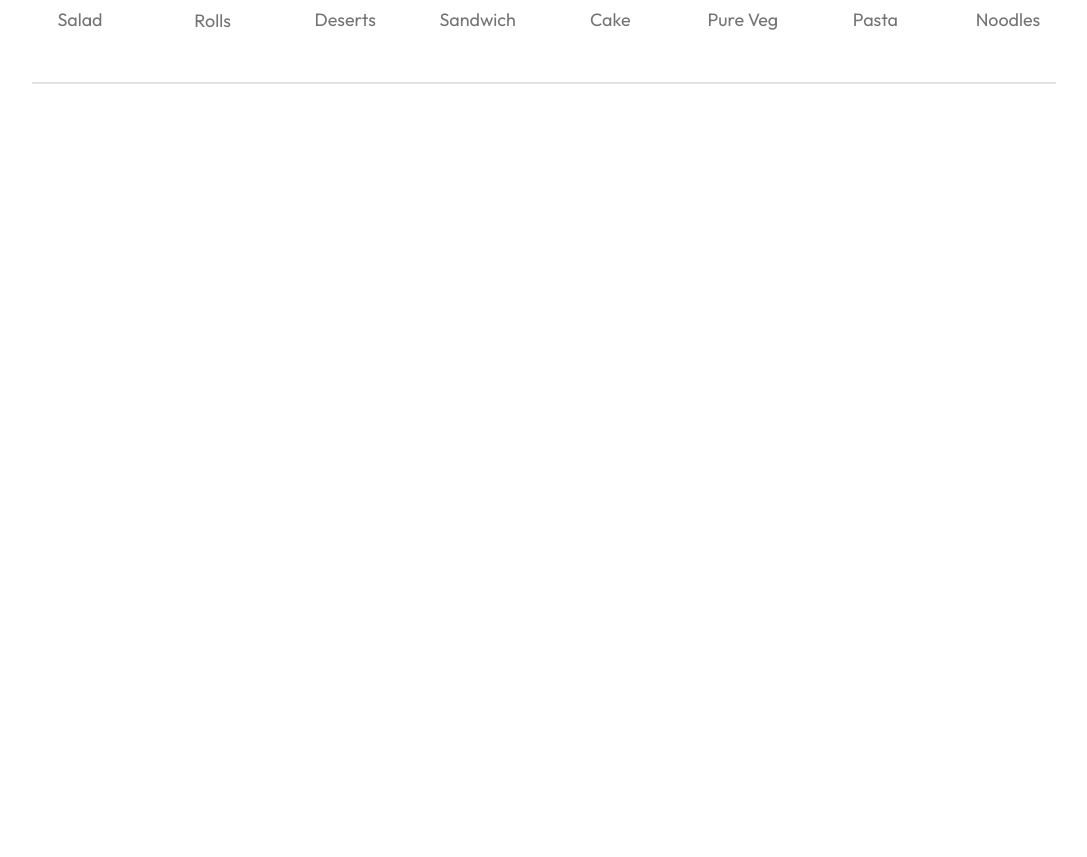
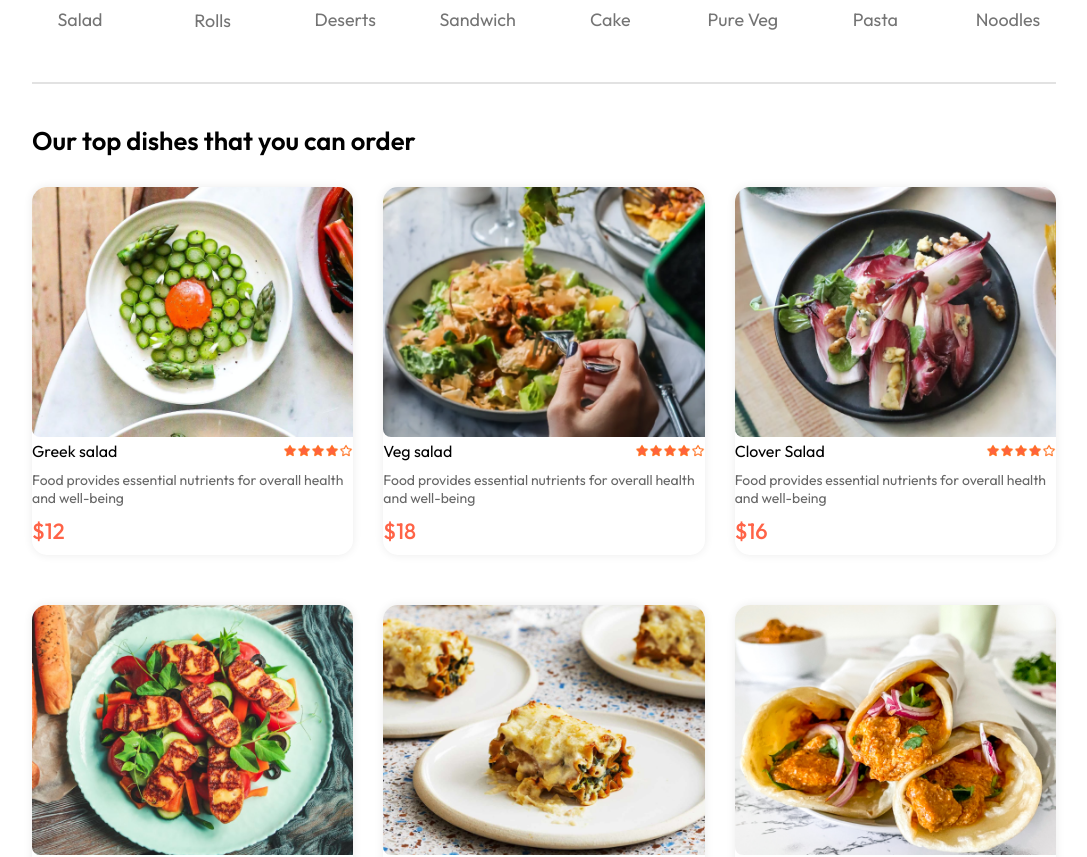
Before and after one commit to habibi-code/Food-Menu, a React (Vite) app in the folder frontend/: page / in a window 1280 px wide. Shown: the part 820-1677 px from the top of the page, without its empty margins (96-1183 px from the left). Before the commit the page ends 914 px from the top, so only its background shows below. Built offline with nearby package versions, Linux system fonts and the light colour scheme.

Commit message:
Add FoodDisplay and FoodItem components with styling; integrate StoreContext

```diff
--- /dev/null
+++ b/frontend/src/components/FoodDisplay/FoodDisplay.css
@@ -0,0 +1,16 @@
+.food-display {
+  margin-top: 30px;
+}
+
+.food-display h2 {
+  font-size: max(2vw, 24px);
+  font-weight: 600;
+}
+
+.food-display-list {
+  display: grid;
+  grid-template-columns: repeat(auto-fill, minmax(240px, 1fr));
+  margin-top: 30px;
+  gap: 30px;
+  row-gap: 50px;
+}
--- /dev/null
+++ b/frontend/src/components/FoodDisplay/FoodDisplay.jsx
@@ -0,0 +1,30 @@
+import React from "react";
+import "./FoodDisplay.css";
+import { useContext } from "react";
+import { StoreContext } from "../../context/StoreContext";
+import FoodItem from "../FoodItem/FoodItem";
+
+const FoodDisplay = () => {
+  const { food_list } = useContext(StoreContext);
+  return (
+    <div className="food-display" id="food-display">
+      <h2>Our top dishes that you can order</h2>
+      <div className="food-display-list">
+        {food_list.map((item, index) => {
+          return (
+            <FoodItem
+              key={index}
+              id={item._id}
+              name={item.name}
+              description={item.description}
+              image={item.image}
+              price={item.price}
+            />
+          );
+        })}
+      </div>
+    </div>
+  );
+};
+
+export default FoodDisplay;
--- /dev/null
+++ b/frontend/src/components/FoodItem/FoodItem.css
@@ -0,0 +1,36 @@
+.food-item {
+  width: 100%;
+  margin: auto;
+  border-radius: 15px;
+  box-shadow: 0px 0px 10px #00000015;
+  transition: 1s;
+  animation: fadeIn 1s;
+}
+
+.food-item-image {
+  width: 100%;
+  border-radius: 15px 15px 0px 8px;
+}
+
+.food-item-name-rating {
+  display: flex;
+  align-items: center;
+  justify-content: space-between;
+  margin-bottom: 10px;
+}
+
+.food-item-name-rating img {
+  width: 70px;
+}
+
+.food-item-desc {
+  color: #676767;
+  font-size: 14px;
+}
+
+.food-item-price {
+  color: tomato;
+  font-weight: 500;
+  font-size: 22px;
+  margin: 10px 0;
+}
--- /dev/null
+++ b/frontend/src/components/FoodItem/FoodItem.jsx
@@ -0,0 +1,23 @@
+import React from "react";
+import "./FoodItem.css";
+import { assets } from "../../assets/assets";
+
+const FoodItem = ({ id, name, price, description, image }) => {
+  return (
+    <div className="food-item">
+      <div className="food-item-img-container">
+        <img src={image} alt="Food-image" className="food-item-image" />
+      </div>
+      <div className="food-item-info">
+        <div className="food-item-name-rating">
+          <p>{name}</p>
+          <img src={assets.rating_starts} alt="" />
+        </div>
+        <p className="food-item-desc">{description}</p>
+        <p className="food-item-price">${price}</p>
+      </div>
+    </div>
+  );
+};
+
+export default FoodItem;
--- /dev/null
+++ b/frontend/src/context/StoreContext.jsx
@@ -0,0 +1,16 @@
+import { createContext } from "react";
+import { food_list } from "../assets/assets";
+
+export const StoreContext = createContext();
+
+const StoreContextProvider = ({ children }) => {
+  const contextValue = { food_list };
+
+  return (
+    <StoreContext.Provider value={contextValue}>
+      {children}
+    </StoreContext.Provider>
+  );
+};
+
+export default StoreContextProvider;
--- a/frontend/src/main.jsx
+++ b/frontend/src/main.jsx
@@ -3,11 +3,14 @@
 import "./index.css";
 import App from "./App.jsx";
 import { BrowserRouter } from "react-router-dom";
+import StoreContextProvider from "./context/StoreContext.jsx";
 
 createRoot(document.getElementById("root")).render(
   // <StrictMode>
   <BrowserRouter>
-    <App />
+    <StoreContextProvider>
+      <App />
+    </StoreContextProvider>
   </BrowserRouter>,
   // </StrictMode>,
 );
--- a/frontend/src/pages/Home/Home.jsx
+++ b/frontend/src/pages/Home/Home.jsx
@@ -2,6 +2,7 @@
 import "./Home.css";
 import Header from "../../components/header/Header";
 import { ExplorMenu } from "../../components/ExploerMenu/ExplorMenu";
+import FoodDisplay from "../../components/FoodDisplay/FoodDisplay";
 
 const Home = () => {
   const [category, setCategory] = useState("All");
@@ -9,6 +10,7 @@
     <div>
       <Header />
       <ExplorMenu category={category} setCategory={setCategory} />
+      <FoodDisplay />
     </div>
   );
 };
```
